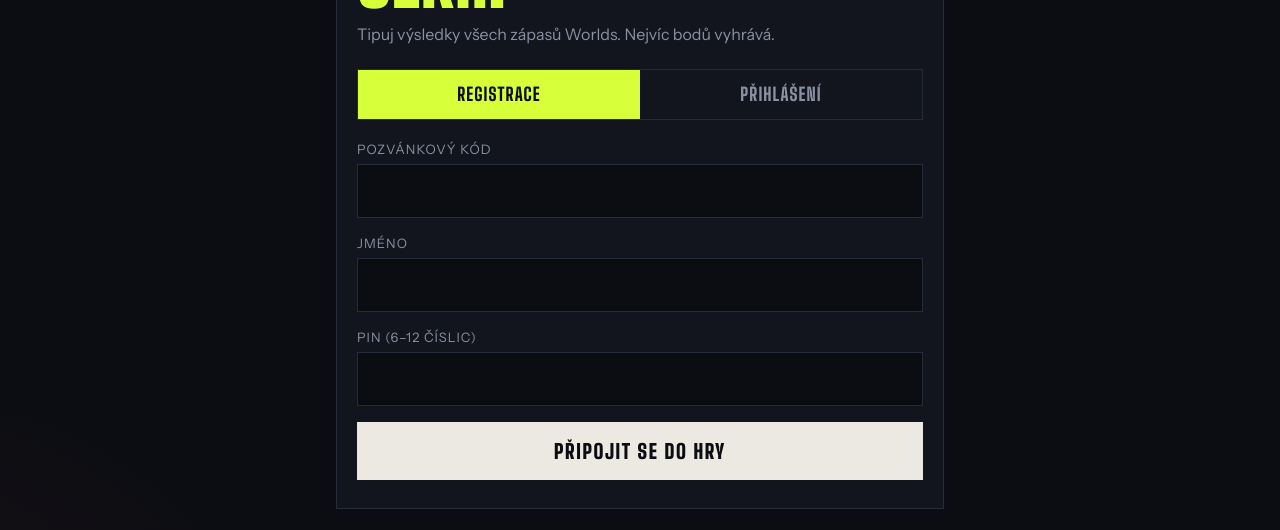
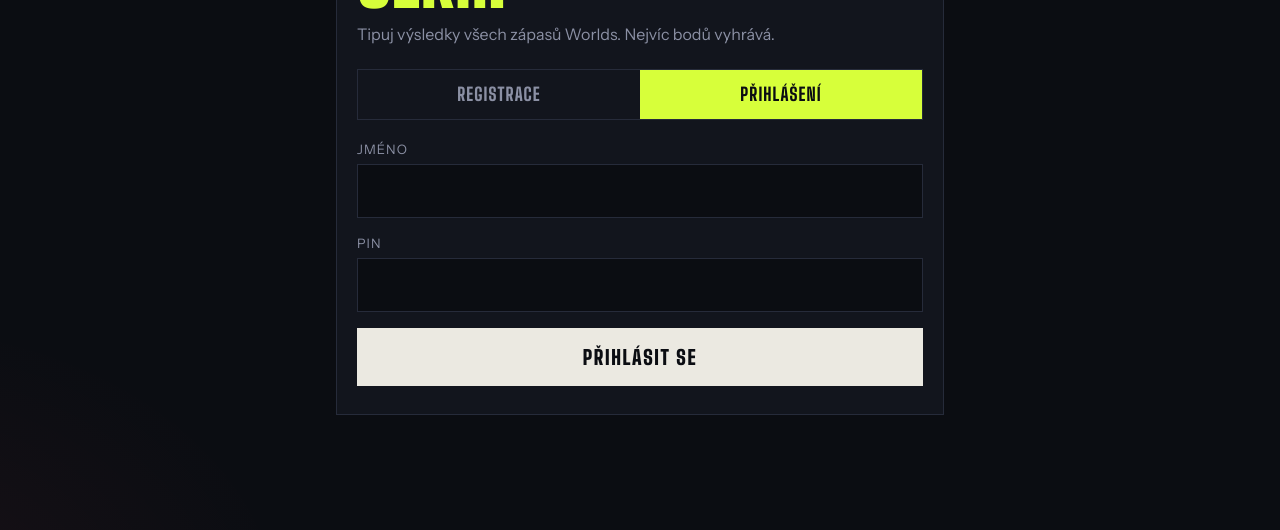
Before and after one commit to AdaPo/lol-worlds-tips, a Svelte app in the folder web/: page / in a window 1280 px wide. Shown: the part 263-793 px from the top of the page. Built offline with nearby package versions, Linux system fonts and the light colour scheme; no server answers; a web font is replaced by a local one.

Commit message:
Login tab is the default on the login screen

```diff
--- a/web/src/Login.svelte
+++ b/web/src/Login.svelte
@@ -4,7 +4,7 @@
 
   let { onauthed } = $props();
 
-  let mode = $state('join'); // 'join' | 'login'
+  let mode = $state('login'); // 'join' | 'login'
   let inviteCode = $state('');
   let name = $state('');
   let pin = $state('');
```
